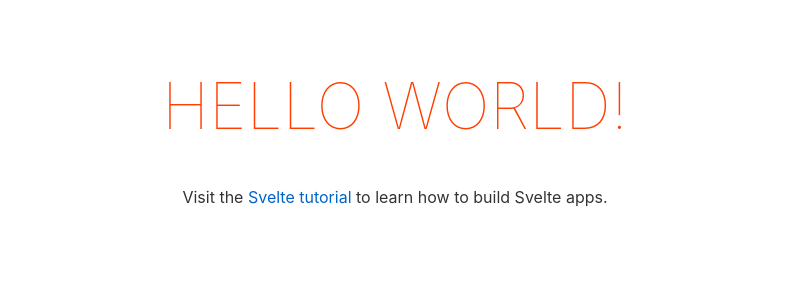
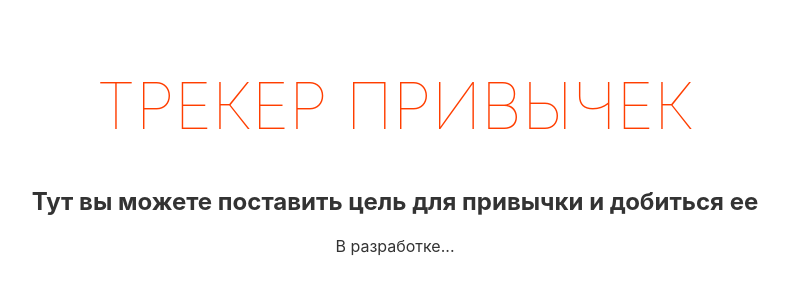
Before and after one commit to AS181DarinaMikolaMax/Clock, a Svelte app in the folder frontend/: page / in a window 1280 px wide. Shown: the top 300 px of the page, without its empty margins (245-1034 px from the left). Built offline with nearby package versions, Linux system fonts and the light colour scheme.

Commit message:
Fronted: inital setup of main page

```diff
--- a/frontend/src/App.svelte
+++ b/frontend/src/App.svelte
@@ -1,10 +1,7 @@
-<script>
-	export let name;
-</script>
-
 <main>
-	<h1>Hello {name}!</h1>
-	<p>Visit the <a href="https://svelte.dev/tutorial">Svelte tutorial</a> to learn how to build Svelte apps.</p>
+  <h1>Трекер привычек</h1>
+  <h2>Тут вы можете поставить цель для привычки и добиться ее</h2>
+  <p>В разработке...</p>
 </main>
 
 <style>
```
Lines whose indentation alone changed are shown as unchanged.
